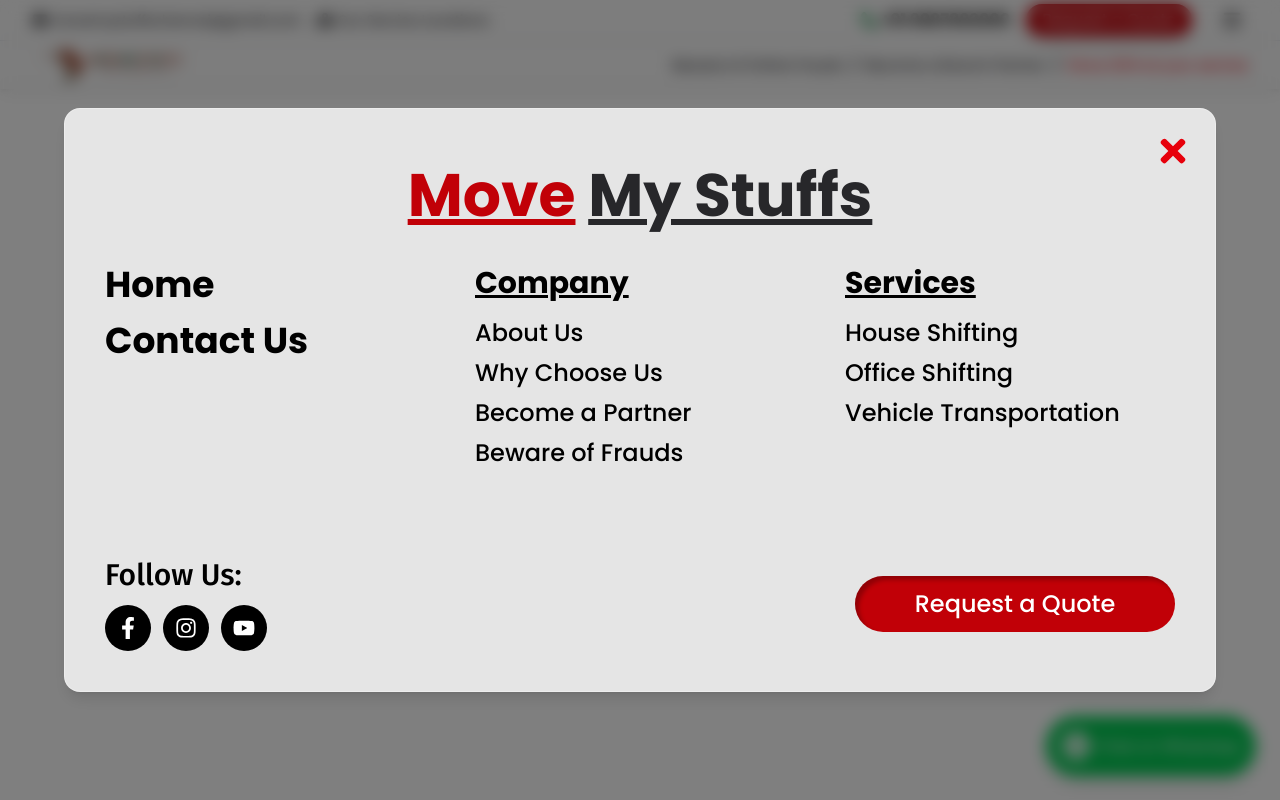
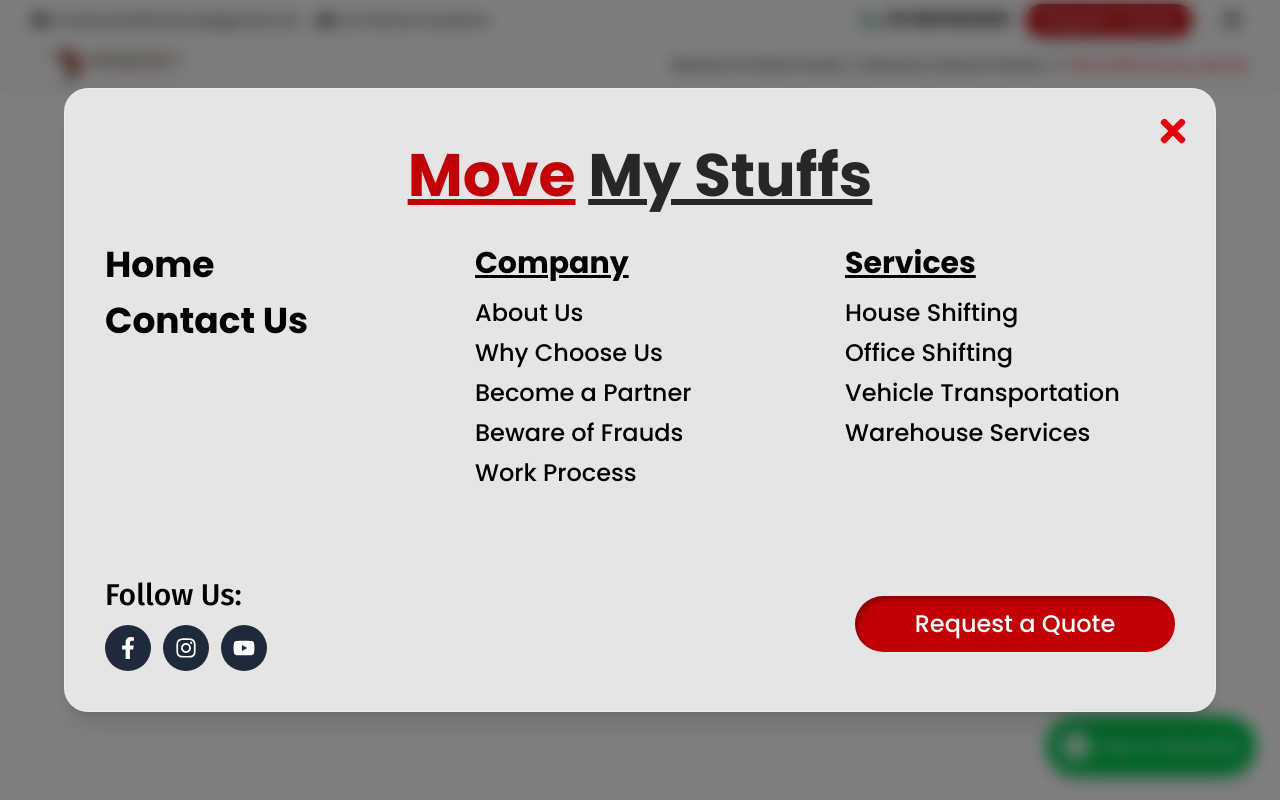
Before and after one commit to ramasubramanian6/p-mm, a React (Vite) app: page /menu in a window 1280 px wide. Built offline with nearby package versions, Linux system fonts and the light colour scheme.

Commit message:
bug has removed from menu bar

```diff
--- a/src/pages/Menu.jsx
+++ b/src/pages/Menu.jsx
@@ -1,40 +1,45 @@
-import React, { useState, useEffect } from "react";
+import React, { useState, useEffect } from "react"; // useEffect is no longer needed for navigation here
 import { useNavigate } from "react-router-dom";
 import { FaTimes, FaFacebookF, FaInstagram, FaYoutube } from "react-icons/fa";
 import { motion } from "framer-motion";
 
 function Menu() {
-  const [showMenu, setShowMenu] = useState(true);
+  const [showMenu, setShowMenu] = useState(true); // Manages the menu's internal visibility/animation
   const navigate = useNavigate();
 
-  useEffect(() => {
-    if (!showMenu) {
-      navigate("/");
-    }
-  }, [showMenu, navigate]);
+  // REMOVED: The useEffect that was causing navigation conflicts.
+  // The responsibility for navigating to '/' when the menu closes (e.g., via 'X' button)
+  // should reside in the parent component that opens/closes this Menu.
 
+  // Helper function to handle navigation, scroll to top, and close the menu
   const navigateAndScroll = (path) => {
-    navigate(path);
-    window.scrollTo({ top: 0, behavior: "smooth" });
-    setShowMenu(false);
+    navigate(path); // Navigate to the specific link path
+    window.scrollTo({ top: 0, behavior: "smooth" }); // Smoothly scroll to the top of the new page
+    setShowMenu(false); // Close the menu visually after navigation
+    // If this Menu component is rendered as a modal, the parent component
+    // needs to manage the state that causes this Menu to unmount (e.g., `setIsOpen(false)`).
+    // `setShowMenu(false)` here only makes the content disappear, `return null` handles unmounting.
   };
 
+  // If showMenu is false, the component will not render its content, effectively hiding it.
   if (!showMenu) return null;
 
   return (
+    // Fixed overlay covering the entire viewport
     <div className="fixed inset-0 bg-black/50 backdrop-blur-sm z-50 flex items-center justify-center p-4">
+      {/* Main menu content container with Framer Motion animations */}
       <motion.div
         initial={{ opacity: 0, scale: 0.9 }}
         animate={{ opacity: 1, scale: 1 }}
         exit={{ opacity: 0, scale: 0.9 }}
         transition={{ duration: 0.3 }}
-        className="w-full max-w-6xl h-auto bg-white/80 rounded-2xl border border-white/30 p-6 md:p-10 relative shadow-lg flex flex-col justify-center overflow-auto custom-scrollbar" // Adjusted padding
+        className="w-full max-w-6xl h-auto bg-white/80 rounded-3xl border border-white/30 p-6 md:p-10 relative shadow-xl flex flex-col justify-center overflow-auto custom-scrollbar"
         style={{ maxHeight: '90vh' }}
       >
         {/* Close Button */}
         <button
-          onClick={() => setShowMenu(false)}
-          className="absolute top-4 right-4 md:top-6 md:right-6 text-3xl md:text-4xl text-red-600 hover:text-red-800 transition-transform transform hover:scale-110 z-10" // Adjusted size
+          onClick={() => setShowMenu(false)} // This will simply hide the menu.
+          className="absolute top-4 right-4 md:top-6 md:right-6 text-3xl md:text-4xl text-red-600 hover:text-red-800 transition-transform transform hover:scale-110 z-10"
           aria-label="Close menu"
         >
           <FaTimes />
@@ -42,24 +47,24 @@ function Menu() {
 
         {/* Logo */}
         <div className="text-center mb-8 md:mb-10 mt-4">
-          <h1 className="text-4xl sm:text-5xl md:text-6xl font-bold font-['Poppins']"> {/* Adjusted sizes */}
+          <h1 className="text-4xl sm:text-5xl md:text-6xl font-bold font-['Poppins']">
             <span className="text-red-700 underline">Move</span>{" "}
             <span className="text-zinc-800 underline">My Stuffs</span>
           </h1>
         </div>
 
         {/* Navigation Sections */}
-        <div className="grid grid-cols-1 sm:grid-cols-2 lg:grid-cols-3 gap-6 md:gap-10 text-black text-center lg:text-left mb-10 flex-grow"> {/* Adjusted gap */}
+        <div className="grid grid-cols-1 sm:grid-cols-2 lg:grid-cols-3 gap-6 md:gap-10 text-black text-center lg:text-left mb-10 flex-grow">
           {/* Home & Contact Us */}
-          <div className="space-y-3 md:space-y-4"> {/* Adjusted space-y */}
+          <div className="space-y-3 md:space-y-4">
             <p
-              className="text-3xl md:text-4xl font-semibold font-['Poppins'] hover:text-red-600 cursor-pointer mb-3 md:mb-4" // Adjusted sizes
+              className="text-3xl md:text-4xl font-semibold font-['Poppins'] hover:text-red-600 cursor-pointer transition duration-200 hover:scale-105"
               onClick={() => navigateAndScroll("/")}
             >
               Home
             </p>
             <p
-              className="text-3xl md:text-4xl font-semibold font-['Poppins'] hover:text-red-600 cursor-pointer" // Adjusted sizes
+              className="text-3xl md:text-4xl font-semibold font-['Poppins'] hover:text-red-600 cursor-pointer transition duration-200 hover:scale-105"
               onClick={() => navigateAndScroll("/contactus")}
             >
               Contact Us
@@ -67,92 +72,100 @@ function Menu() {
           </div>
 
           {/* Company Links */}
-          <div className="space-y-3 md:space-y-4"> {/* Adjusted space-y */}
-            <h3 className="text-2xl md:text-3xl font-bold font-['Poppins'] underline mb-3 md:mb-4"> {/* Adjusted sizes */}
+          <div className="space-y-3 md:space-y-4">
+            <h3 className="text-2xl md:text-3xl font-bold font-['Poppins'] underline mb-3 md:mb-4">
               Company
             </h3>
-            <ul className="space-y-2 text-xl md:text-2xl font-normal font-['Poppins']"> {/* Adjusted sizes */}
+            <ul className="space-y-2 text-xl md:text-2xl font-normal font-['Poppins']">
               <li>
-                <p className="hover:text-red-600 cursor-pointer" onClick={() => navigateAndScroll("/about")}>
+                <p className="hover:text-red-600 cursor-pointer transition duration-200 hover:scale-105" onClick={() => navigateAndScroll("/about")}>
                   About Us
                 </p>
               </li>
               <li>
-                <p className="hover:text-red-600 cursor-pointer" onClick={() => navigateAndScroll("/whychooseus")}>
+                <p className="hover:text-red-600 cursor-pointer transition duration-200 hover:scale-105" onClick={() => navigateAndScroll("/whychoose")}>
                   Why Choose Us
                 </p>
               </li>
               <li>
-                <p className="hover:text-red-600 cursor-pointer" onClick={() => navigateAndScroll("/becameoneofus")}>
+                <p className="hover:text-red-600 cursor-pointer transition duration-200 hover:scale-105" onClick={() => navigateAndScroll("/becameoneofus")}>
                   Become a Partner
                 </p>
               </li>
               <li>
-                <p className="hover:text-red-600 cursor-pointer" onClick={() => navigateAndScroll("/beaware")}>
+                <p className="hover:text-red-600 cursor-pointer transition duration-200 hover:scale-105" onClick={() => navigateAndScroll("/beaware")}>
                   Beware of Frauds
                 </p>
               </li>
-
+              <li>
+                <p className="hover:text-red-600 cursor-pointer transition duration-200 hover:scale-105" onClick={() => navigateAndScroll("/workprocess")}>
+                  Work Process
+                </p>
+              </li>
             </ul>
           </div>
 
           {/* Services Links */}
-          <div className="space-y-3 md:space-y-4"> {/* Adjusted space-y */}
-            <h3 className="text-2xl md:text-3xl font-bold font-['Poppins'] underline mb-3 md:mb-4"> {/* Adjusted sizes */}
+          <div className="space-y-3 md:space-y-4">
+            <h3 className="text-2xl md:text-3xl font-bold font-['Poppins'] underline mb-3 md:mb-4">
               Services
             </h3>
-            <ul className="space-y-2 text-xl md:text-2xl font-normal font-['Poppins']"> {/* Adjusted sizes */}
+            <ul className="space-y-2 text-xl md:text-2xl font-normal font-['Poppins']">
               <li>
-                <p className="hover:text-red-600 cursor-pointer" onClick={() => navigateAndScroll("/household")}>
+                <p className="hover:text-red-600 cursor-pointer transition duration-200 hover:scale-105" onClick={() => navigateAndScroll("/household")}>
                   House Shifting
                 </p>
               </li>
               <li>
-                <p className="hover:text-red-600 cursor-pointer" onClick={() => navigateAndScroll("/office")}>
+                <p className="hover:text-red-600 cursor-pointer transition duration-200 hover:scale-105" onClick={() => navigateAndScroll("/office")}>
                   Office Shifting
                 </p>
               </li>
               <li>
-                <p className="hover:text-red-600 cursor-pointer" onClick={() => navigateAndScroll("/vehicle")}>
+                <p className="hover:text-red-600 cursor-pointer transition duration-200 hover:scale-105" onClick={() => navigateAndScroll("/vehicle")}>
                   Vehicle Transportation
                 </p>
               </li>
-
+              <li>
+                <p className="hover:text-red-600 cursor-pointer transition duration-200 hover:scale-105" onClick={() => navigateAndScroll("/ourservices")}>
+                  Warehouse Services
+                </p>
+              </li>
             </ul>
           </div>
         </div>
 
         {/* Bottom Section: Follow Us and Request a Quote */}
-        <div className="flex flex-col sm:flex-row justify-between items-center mt-8 md:mt-12 gap-4 md:gap-6"> {/* Adjusted margin-top and gap */}
+        <div className="flex flex-col sm:flex-row justify-between items-center mt-8 md:mt-12 gap-4 md:gap-6">
           {/* Follow Us */}
           <div className="text-center sm:text-left">
-            <h2 className="text-2xl md:text-3xl font-medium font-['Fira_Sans'] mb-3"> {/* Adjusted sizes */}
+            <h2 className="text-2xl md:text-3xl font-medium font-['Fira_Sans'] mb-3">
               Follow Us:
             </h2>
-            <div className="flex justify-center sm:justify-start gap-3"> {/* Adjusted gap */}
+            <div className="flex justify-center sm:justify-start gap-3">
               <a
                 href="https://www.facebook.com/people/Move-My-Stuffs-Packers-Movers/100076636426701/"
                 target="_blank"
                 rel="noreferrer"
-                className="p-2 md:p-3 rounded-full bg-black text-white hover:bg-blue-600 transition duration-300" // Adjusted padding
+                className="p-2 md:p-3 rounded-full bg-gray-800 text-white hover:bg-blue-600 transition duration-300 hover:scale-110"
               >
-                <FaFacebookF size={22} /> {/* Slightly reduced icon size */}
+                <FaFacebookF size={22} />
               </a>
               <a
                 href="https://www.instagram.com/move_mystuffs/"
                 target="_blank"
                 rel="noreferrer"
-                className="p-2 md:p-3 rounded-full bg-black text-white hover:bg-pink-500 transition duration-300" // Adjusted padding
+                className="p-2 md:p-3 rounded-full bg-gray-800 text-white hover:bg-pink-500 transition duration-300 hover:scale-110"
               >
-                <FaInstagram size={22} /> {/* Slightly reduced icon size */}
+                <FaInstagram size={22} />
               </a>
               <a
                 href="https://www.youtube.com/@movemystuffs"
                 target="_blank"
                 rel="noreferrer"
-                className="p-2 md:p-3 rounded-full bg-black text-white hover:bg-red-600 transition duration-300" // Adjusted padding
+                className="p-2 md:p-3 rounded-full bg-gray-800 text-white hover:bg-red-600 transition duration-300 hover:scale-110"
               >
-                <FaYoutube size={22} /> {/* Slightly reduced icon size */}
+                <FaYoutube size={22} />
               </a>
             </div>
           </div>
@@ -160,7 +173,7 @@ function Menu() {
           {/* Request a Quote Button */}
           <button
             onClick={() => navigateAndScroll("/form")}
-            className="w-full sm:w-auto md:w-80 bg-red-700 text-white text-xl md:text-2xl font-medium font-['Poppins'] py-3 px-6 rounded-full shadow-[inset_4px_4px_4px_0px_rgba(0,0,0,0.25)] hover:bg-red-800 transition duration-300" // Adjusted size
+            className="w-full sm:w-auto md:w-80 bg-red-700 text-white text-xl md:text-2xl font-medium font-['Poppins'] py-3 px-6 rounded-full shadow-[inset_4px_4px_4px_0px_rgba(0,0,0,0.25)] hover:bg-red-800 transition duration-300 transform hover:scale-105 active:scale-100"
           >
             Request a Quote
           </button>
```
